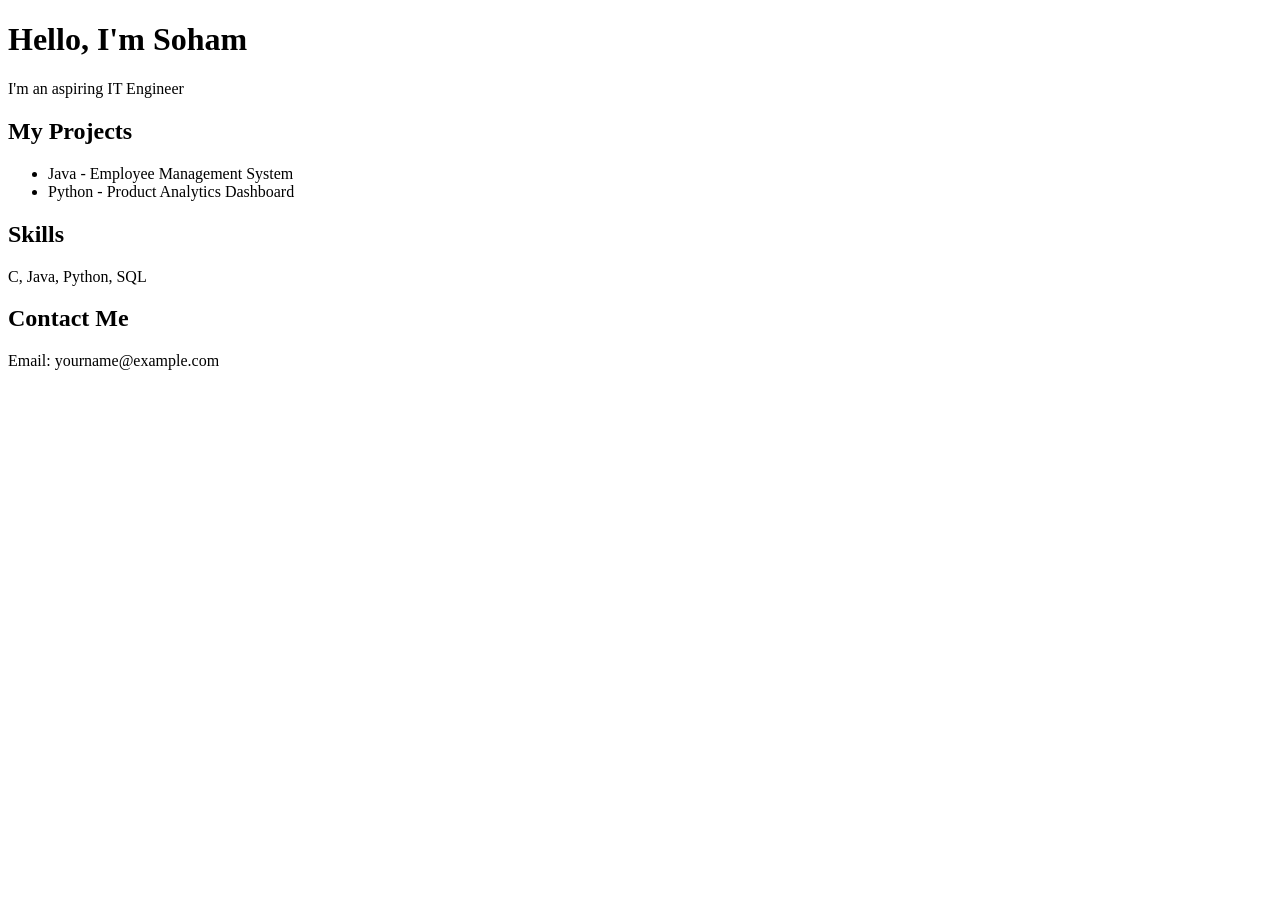
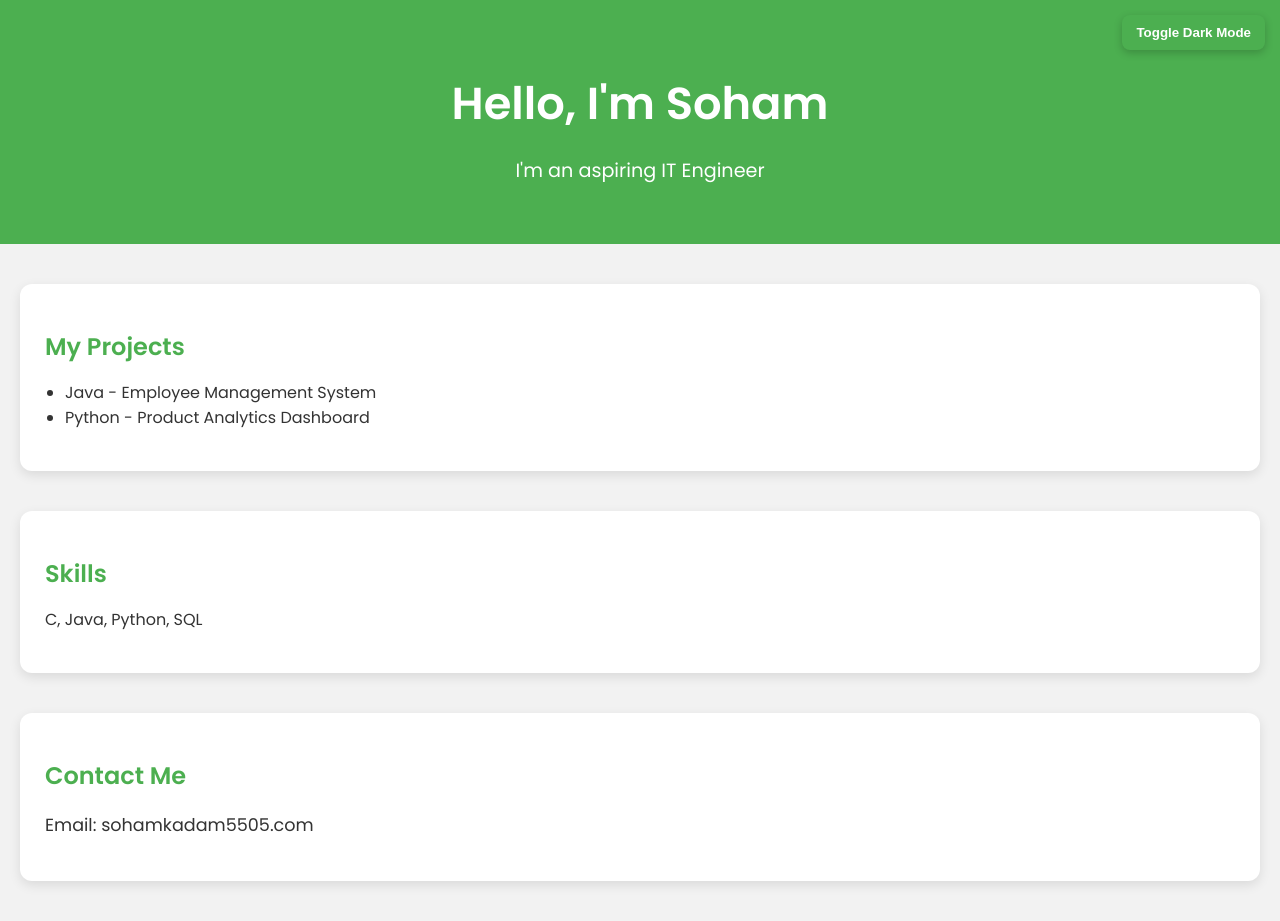
Before and after one commit to soham5505/my-portfolio, a plain HTML site: page index.html in a window 1280 px wide. Before the commit the page ends 800 px from the top, so only its background shows below. Drawn offline with Linux system fonts and the light colour scheme.

Commit message:
updated portfolio styling and layout

```diff
--- a/index.html
+++ b/index.html
@@ -4,6 +4,9 @@
   <meta charset="UTF-8">
   <title>My Portfolio</title>
   <link rel="stylesheet" href="style.css">
+  <link rel="stylesheet" href="style.css">
+  <button id="toggle-dark-mode">Toggle Dark Mode</button>
+
 </head>
 <body>
   <header>
@@ -26,7 +29,7 @@
 
   <section id="contact">
     <h2>Contact Me</h2>
-    <p>Email: yourname@example.com</p>
+    <p>Email: sohamkadam5505.com</p>
   </section>
 </body>
 </html>
--- a/script.js
+++ b/script.js
@@ -0,0 +1,6 @@
+<script>
+  const toggle = document.getElementById('toggle-dark-mode');
+  toggle.addEventListener('click', () => {
+    document.body.classList.toggle('dark-mode');
+  });
+</script>
--- a/style.css
+++ b/style.css
@@ -0,0 +1,110 @@
+/* Import Google Font */
+@import url('https://fonts.googleapis.com/css2?family=Poppins:wght@400;600&display=swap');
+
+/* General Styling */
+body {
+  font-family: 'Poppins', sans-serif;
+  background-color: #f2f2f2;
+  color: #333;
+  margin: 0;
+  padding: 0;
+  transition: background-color 0.4s, color 0.4s;
+}
+
+/* Header */
+header {
+  background-color: #4CAF50;
+  color: white;
+  text-align: center;
+  padding: 40px 20px;
+  transition: background-color 0.4s;
+}
+
+header h1 {
+  font-size: 2.8em;
+  margin-bottom: 10px;
+}
+
+header p {
+  font-size: 1.2em;
+}
+
+/* Sections */
+section {
+  margin: 40px 20px;
+  padding: 25px;
+  background: white;
+  border-radius: 12px;
+  box-shadow: 0 4px 12px rgba(0,0,0,0.1);
+  transition: transform 0.3s, box-shadow 0.3s;
+}
+
+section:hover {
+  transform: translateY(-4px);
+  box-shadow: 0 6px 20px rgba(0,0,0,0.2);
+}
+
+h2 {
+  color: #4CAF50;
+  margin-bottom: 15px;
+}
+
+ul {
+  padding-left: 20px;
+}
+
+/* Contact Section */
+#contact p {
+  font-size: 1.1em;
+  line-height: 1.6;
+}
+
+/* Dark Mode */
+body.dark-mode {
+  background-color: #121212;
+  color: #e0e0e0;
+}
+
+body.dark-mode header {
+  background-color: #1e1e1e;
+}
+
+body.dark-mode section {
+  background-color: #1a1a1a;
+  box-shadow: 0 4px 20px rgba(255,255,255,0.05);
+}
+
+body.dark-mode h2 {
+  color: #90ee90;
+}
+
+/* Dark Mode Toggle Button */
+#toggle-dark-mode {
+  position: fixed;
+  top: 15px;
+  right: 15px;
+  background: #4CAF50;
+  color: white;
+  border: none;
+  padding: 10px 14px;
+  border-radius: 8px;
+  font-weight: bold;
+  cursor: pointer;
+  box-shadow: 0 3px 8px rgba(0,0,0,0.2);
+  transition: background 0.3s;
+}
+
+#toggle-dark-mode:hover {
+  background: #388e3c;
+}
+
+/* Responsive Design */
+@media (max-width: 600px) {
+  header h1 {
+    font-size: 2em;
+  }
+  section {
+    margin: 20px 10px;
+    padding: 15px;
+  }
+}
```
